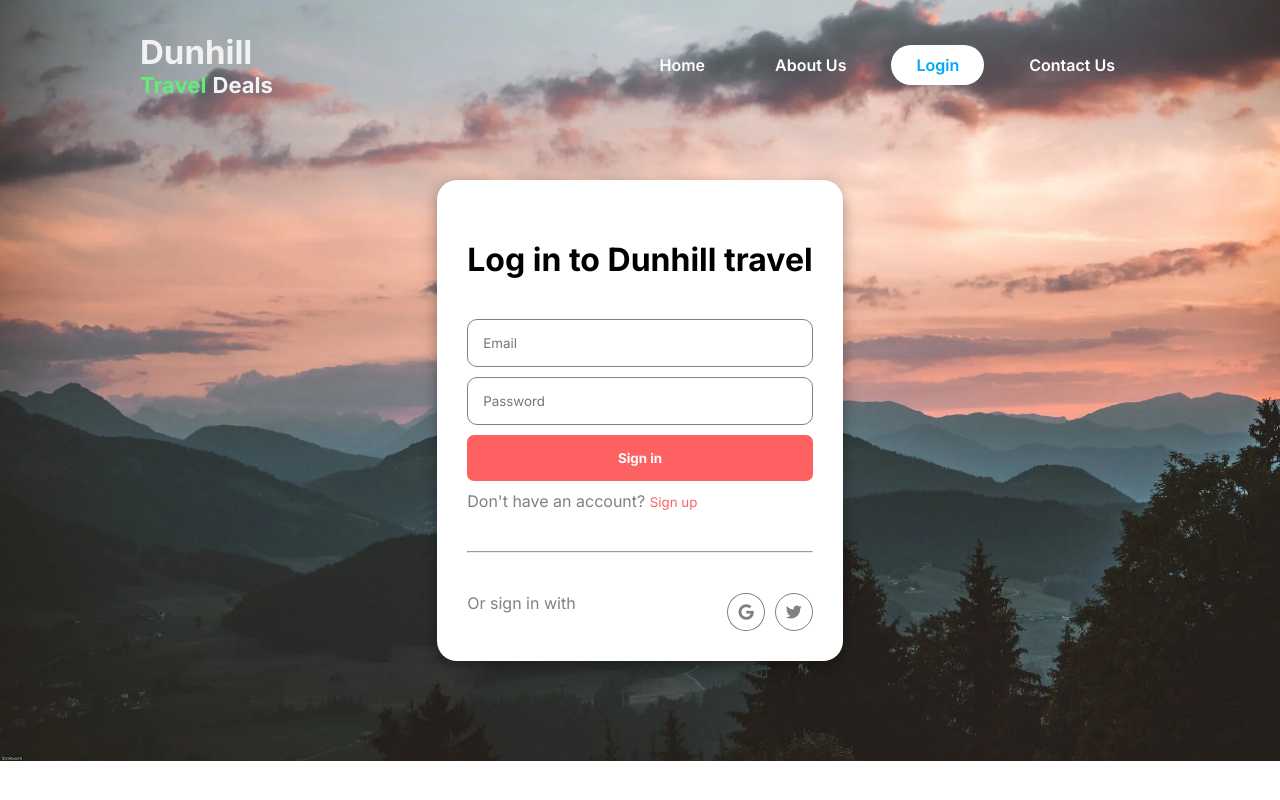
After one commit to RinorRexhaj/Web-Project, a PHP site: page /login.html in a window 1280 px wide. The commit adds this page. Run offline with PHP 8.4, Linux system fonts and the light colour scheme.

Commit message:
added log in and contact us page

```diff
--- a/about.css
+++ b/about.css
@@ -93,6 +93,9 @@ main {
 .about--h1 {
   color: white;
   font-size: 28px;
+  width: 100%;
+  display: flex;
+  justify-content: end;
 }
 
 .about__text--section {
--- a/about.html
+++ b/about.html
@@ -33,8 +33,8 @@
           <a href="home.html" class="links"><p>Home</p></a>
           <a href="about.html" class="links current">About Us</a>
           <a href="login.html" class="links">Login</a>
-          <a href="#" class="links">Hotel</a>
-          <a href="#" class="links">Cruises</a>
+          <a href="contact.html" class="links">Contact Us</a>
+          <!-- <a href="#" class="links">Cruises</a> -->
         </nav>
       </header>
       <div class="about--h1">
--- /dev/null
+++ b/login.css
@@ -0,0 +1,154 @@
+* {
+  padding: 0;
+  margin: 0;
+  box-sizing: border-box;
+  font-family: "Inter", sans-serif;
+}
+
+body {
+  display: flex;
+  flex-direction: column;
+  justify-content: center;
+  align-items: center;
+}
+
+button {
+  outline: none;
+  border: none;
+  cursor: pointer;
+}
+
+.banner {
+  width: 100%;
+  background: url("./img/login-bg.webp") no-repeat bottom center/cover;
+  display: flex;
+  flex-direction: column;
+  gap: 50px;
+  align-items: center;
+  justify-content: center;
+  height: 100%;
+}
+
+.banner > * {
+  max-width: 1000px;
+  margin: auto;
+}
+
+header {
+  width: 100%;
+  height: 130px;
+  max-width: 1100px;
+  padding: 20px 0;
+  /* border: 1px solid black; */
+  display: flex;
+  justify-content: space-between;
+  align-items: center;
+}
+
+/* fillimi navbarit */
+nav {
+  max-width: 600px;
+  display: flex;
+  gap: 20px;
+  align-items: center;
+}
+
+.company__name {
+  color: rgb(242, 242, 242);
+  font-size: 22px;
+  cursor: pointer;
+}
+
+.travel_title {
+  color: rgb(96, 236, 120);
+}
+
+.links {
+  text-decoration: none;
+  color: white;
+  padding: 10px 25px;
+  border-radius: 25px;
+  transition: all 0.2s;
+  font-weight: 600;
+}
+
+/* Current page link indicator */
+.links:hover,
+.current {
+  background-color: white;
+  color: #00a6ff;
+}
+
+/* log in form */
+
+.login__form {
+  color: gray;
+  display: flex;
+  flex-direction: column;
+  gap: 10px;
+  background: white;
+  border-radius: 20px;
+  padding: 30px;
+  box-shadow: rgba(0, 0, 0, 0.35) 0px 5px 15px;
+  margin-bottom: 100px;
+}
+.login__form > h1 {
+  color: black;
+  margin: 30px 0;
+}
+
+.login__form > input {
+  border-radius: 10px;
+  border: 1px solid gray;
+  padding: 15px;
+}
+
+.login__form > button {
+  background: rgb(253, 97, 97);
+  border-radius: 7px;
+  padding: 15px;
+  color: white;
+  font-weight: 700;
+  transition: all 0.2s;
+}
+.login__form > button:hover {
+  transform: scale(1.02);
+}
+
+.login__form > hr {
+  margin: 30px 0;
+  background: gray;
+}
+
+.login__form > p > button {
+  background: none;
+  border: none;
+  color: rgb(253, 97, 97);
+  transition: all 0.2s;
+}
+.login__form > p > button:hover {
+  border-bottom: 1px solid rgb(253, 97, 97);
+}
+
+.sign__with--other {
+  display: flex;
+  justify-content: space-between;
+}
+
+.sign__with--other > div {
+  display: flex;
+  gap: 10px;
+}
+
+.sign__with--other > div > i {
+  border: 1px solid gray;
+  border-radius: 50%;
+  padding: 10px;
+  transition: all 0.2s;
+  cursor: pointer;
+}
+
+.sign__with--other > div > i:hover {
+  transform: scale(1.075);
+  border: none;
+}
--- /dev/null
+++ b/login.html
@@ -0,0 +1,57 @@
+<!DOCTYPE html>
+<html lang="en">
+  <head>
+    <meta charset="UTF-8" />
+    <meta name="viewport" content="width=device-width, initial-scale=1.0" />
+    <link rel="stylesheet" href="login.css" />
+    <link
+      rel="stylesheet"
+      href="https://cdnjs.cloudflare.com/ajax/libs/font-awesome/6.4.2/css/all.min.css"
+      integrity="sha512-z3gLpd7yknf1YoNbCzqRKc4qyor8gaKU1qmn+CShxbuBusANI9QpRohGBreCFkKxLhei6S9CQXFEbbKuqLg0DA=="
+      crossorigin="anonymous"
+      referrerpolicy="no-referrer"
+    />
+    <link rel="preconnect" href="https://fonts.googleapis.com" />
+    <link rel="preconnect" href="https://fonts.gstatic.com" crossorigin />
+    <link
+      href="https://fonts.googleapis.com/css2?family=Inter:wght@400;500;600;700&family=Poppins:wght@400;500;600;700&
+      family=Lato:wght@400;500;600;700&display=swap"
+      rel="stylesheet"
+    />
+    <script defer src="login.js"></script>
+    <title>Holiday Website</title>
+  </head>
+  <body>
+    <div class="banner">
+      <header>
+        <div class="company__name">
+          <h2>Dunhill</h2>
+          <span class="travel_title"><b>Travel</b></span>
+          <b>Deals</b>
+        </div>
+        <nav>
+          <a href="home.html" class="links"><p>Home</p></a>
+          <a href="about.html" class="links">About Us</a>
+          <a href="login.html" class="links current">Login</a>
+          <a href="contact.html" class="links">Contact Us</a>
+          <!-- <a href="#" class="links">Cruises</a> -->
+        </nav>
+      </header>
+      <div class="login__form">
+        <h1>Log in to Dunhill travel</h1>
+        <input type="email" placeholder="Email" />
+        <input type="password" placeholder="Password" />
+        <button type="submit">Sign in</button>
+        <p>Don't have an account? <button>Sign up</button></p>
+        <hr />
+        <div class="sign__with--other">
+          <p>Or sign in with</p>
+          <div>
+            <i class="fa-brands fa-google"></i>
+            <i class="fa-brands fa-twitter"></i>
+          </div>
+        </div>
+      </div>
+    </div>
+  </body>
+</html>
```
Also changed, not shown: contact.css (added, +138 -0 lines), contact.html (added, +79 -0 lines), home.css (+39 -0 lines), home.html (+40 -2 lines), contact.js (added), img/contact-bg.jpeg (added), img/contactus-bg.jpg (added), img/login-bg.webp (added), img/p1.jpeg (added), img/p2.jpeg (added), img/p3.jpeg (added), img/wallpaperflare.com_wallpaper.jpg (added), login.js (added).
